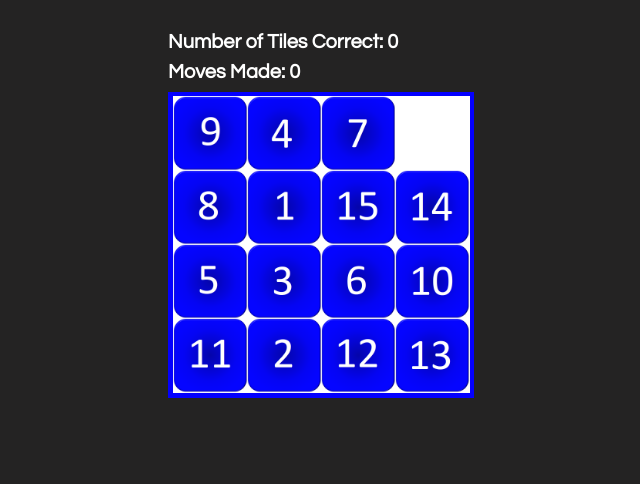
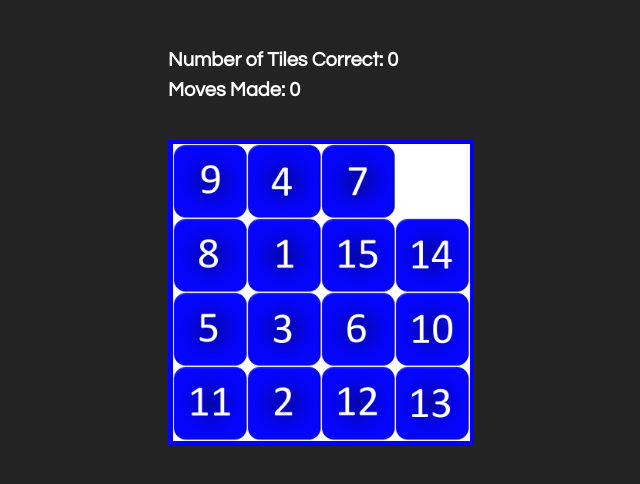
Before and after one commit to AlaskaSimpson/puzzle, a React app in the folder puzzle/: page / in a window 1280 px wide. Shown: the whole page, without its empty margins (294-934 px from the left). Built offline with nearby package versions, Linux system fonts and the light colour scheme.

Commit message:
move elemenets on page

```diff
--- a/puzzle/src/index.css
+++ b/puzzle/src/index.css
@@ -10,7 +10,7 @@ body {
 
   .game-board{
     margin: auto;
-    margin-top: 12px;
+    margin-top: 30px;
   }
 
   .board-row:after {
@@ -20,6 +20,7 @@ body {
   }
 
   .board {
+    margin-top: 40px;
     display: table;
     border: 5px solid rgb(4, 0, 255);
   }
```
